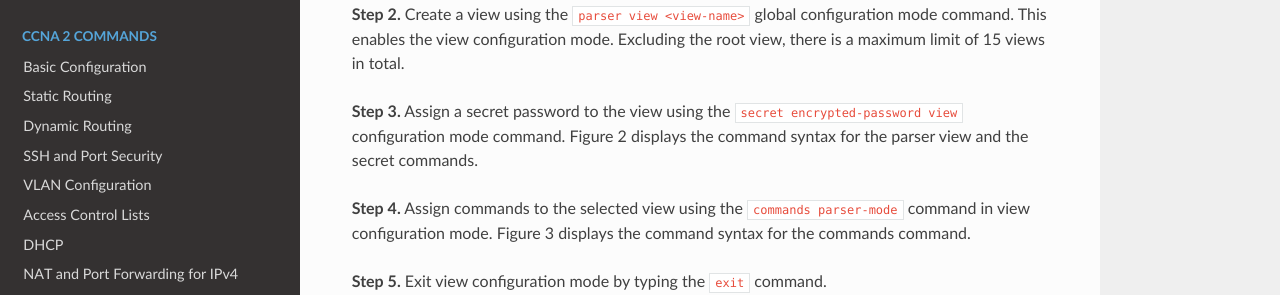
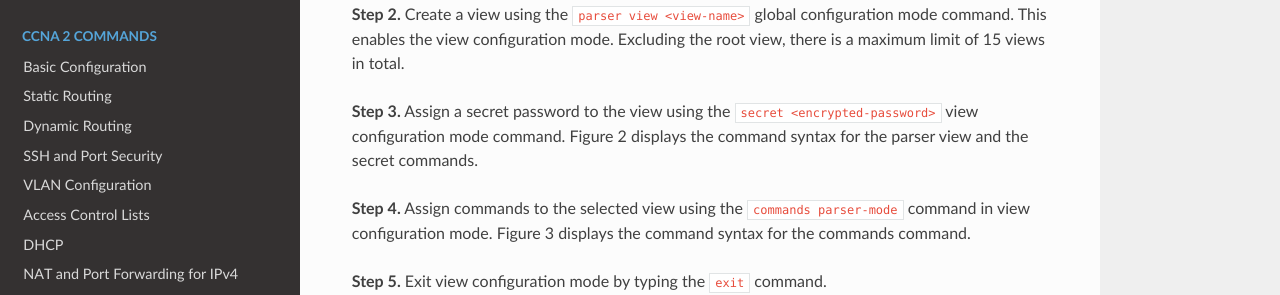
Before and after one commit to dotneko/ccna-ref, an MkDocs documentation site: the page built from docs/CCNAS/S02-2_Privilege_Role-based_Access.md, in a window 1280 px wide and 900 px high, scrolled down 1495 px. Shown: the part 156-451 px from the top of the window. Built offline with MkDocs 1.6.1, drawn with Linux system fonts in a browser that asks for light colours; nearby versions of some CDN libraries; old or Windows-style settings are respelled for this version of MkDocs; some of the changed lines change nothing that is shown.

Commit message:
Fixed error

```diff
--- a/docs/CCNAS/S02-2_Privilege_Role-based_Access.md
+++ b/docs/CCNAS/S02-2_Privilege_Role-based_Access.md
@@ -70,7 +70,7 @@
 
 __Step 2.__ Create a view using the `parser view <view-name>` global configuration mode command. This enables the view configuration mode. Excluding the root view, there is a maximum limit of 15 views in total.
 
-__Step 3.__ Assign a secret password to the view using the `secret encrypted-password view` configuration mode command. Figure 2 displays the command syntax for the parser view and the secret commands.
+__Step 3.__ Assign a secret password to the view using the `secret <encrypted-password>` view configuration mode command. Figure 2 displays the command syntax for the parser view and the secret commands.
 
 __Step 4.__ Assign commands to the selected view using the `commands parser-mode` command in view configuration mode. Figure 3 displays the command syntax for the commands command.
 
```
